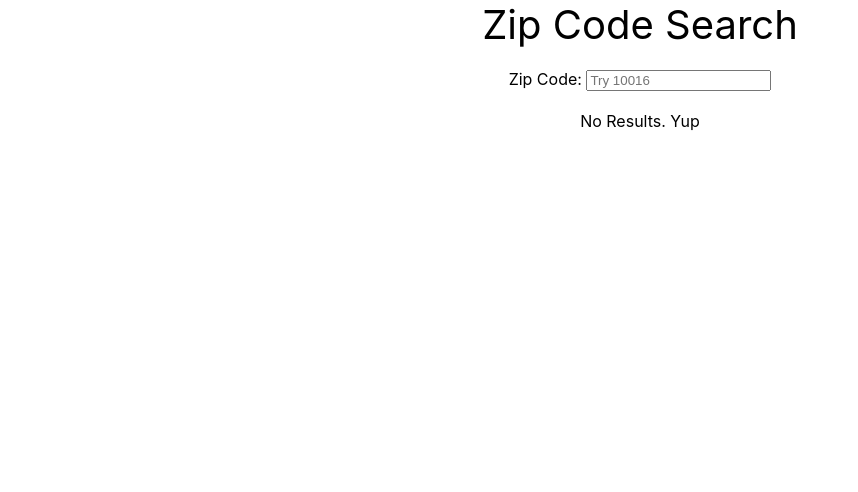
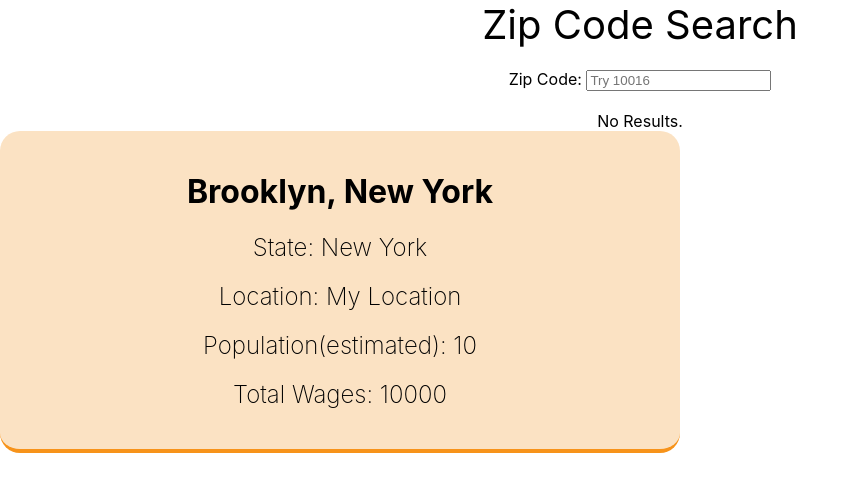
Before and after one commit to joshcwinton/Zip-Search-App, a React (Create React App) app in the folder zip-search-app/: page / in a window 1280 px wide. Shown: the top 492 px of the page, without its empty margins (0-858 px from the left). Built offline with nearby package versions, Linux system fonts and the light colour scheme.

Commit message:
added shell for results cards (#3)

```diff
--- a/zip-search-app/src/components/Results.css
+++ b/zip-search-app/src/components/Results.css
@@ -0,0 +1,3 @@
+#results-container {
+  text-align: center
+}
--- a/zip-search-app/src/components/Results.js
+++ b/zip-search-app/src/components/Results.js
@@ -1,4 +1,6 @@
 import React, { Component } from 'react';
+import PropTypes from 'prop-types'
+import ResultsCard from './ResultsCard.js'
 import './Results.css';
 import axios from 'axios';
 
@@ -6,21 +8,22 @@ class Results extends Component {
   constructor(props){
     super(props);
     this.state = {
-
+      arrayOfResults: this.props.arrayOfResults,
     }
-  }
-
-  fetchZipCodeData(){
-
   }
 
   render(){
     return (
       <div className="results-container">
-        No Results. Yup
+        No Results.
+        <ResultsCard city="Brooklyn" state="New York" location="My Location" population={10} wages={10000}/>
       </div>
     )
   }
 }
 
+Results.propTypes = {
+  arrayOfResults: PropTypes.arrayOf(PropTypes.number)
+}
+
 export default Results;
--- /dev/null
+++ b/zip-search-app/src/components/ResultsCard.css
@@ -0,0 +1,11 @@
+.ResultsCard {
+  background-color: #fbe2c3;
+  border-bottom: solid 4px #f7931a;
+  border-radius: 20px;
+  padding: 20px;
+  width: 50%;
+}
+
+h2 {
+  font-weight: 200;
+}
--- /dev/null
+++ b/zip-search-app/src/components/ResultsCard.js
@@ -0,0 +1,39 @@
+import React, {
+  Component
+} from 'react';
+import PropTypes from 'prop-types'
+import './ResultsCard.css'
+
+class ResultsCard extends Component {
+  constructor(props) {
+    super(props);
+    this.state = {
+      city: this.props.city,
+      state: this.props.state,
+      location: this.props.location,
+      population: this.props.population,
+      wages: this.props.wages
+    }
+  }
+
+  render() {
+    return (
+      <div class = "ResultsCard">
+        <h1> {this.state.city}, {this.state.state} </h1>
+        <h2> State: {this.state.state} </h2>
+        <h2> Location: {this.state.location} </h2>
+        <h2> Population(estimated): {this.state.population} </h2>
+        <h2> Total Wages: {this.state.wages}</h2>
+      </div>
+    );
+  }
+}
+
+ResultsCard.propTypes = {
+  city: PropTypes.string,
+  state: PropTypes.string,
+  location: PropTypes.string,
+  population: PropTypes.number,
+  wages: PropTypes.number
+}
+export default ResultsCard;
--- a/zip-search-app/src/components/SearchForm.js
+++ b/zip-search-app/src/components/SearchForm.js
@@ -10,11 +10,17 @@ class SearchForm extends Component {
     }
   }
 
+  handleSubmit = (event) => {
+    if (event.key == 'Enter'){
+       this.zipSearch(event.target.value);
+    }
+  }
+
   render(){
     return (
       <div id='search-form'>
         <form>
-          Zip Code:  <input type="text" name="zip" placeholder="Try 10016" value={this.state.zipCode}/>
+          Zip Code:  <input type="text" name="zip" placeholder="Try 10016"  onKeyDown= {this.handleSubmit} value={this.state.zipCode}/>
         </form>
       </div>
     );
```
